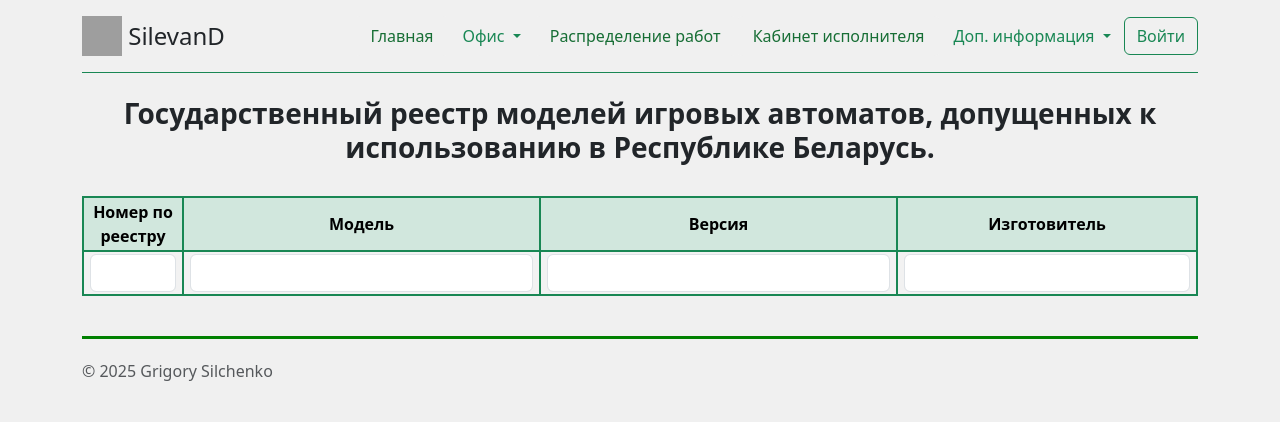
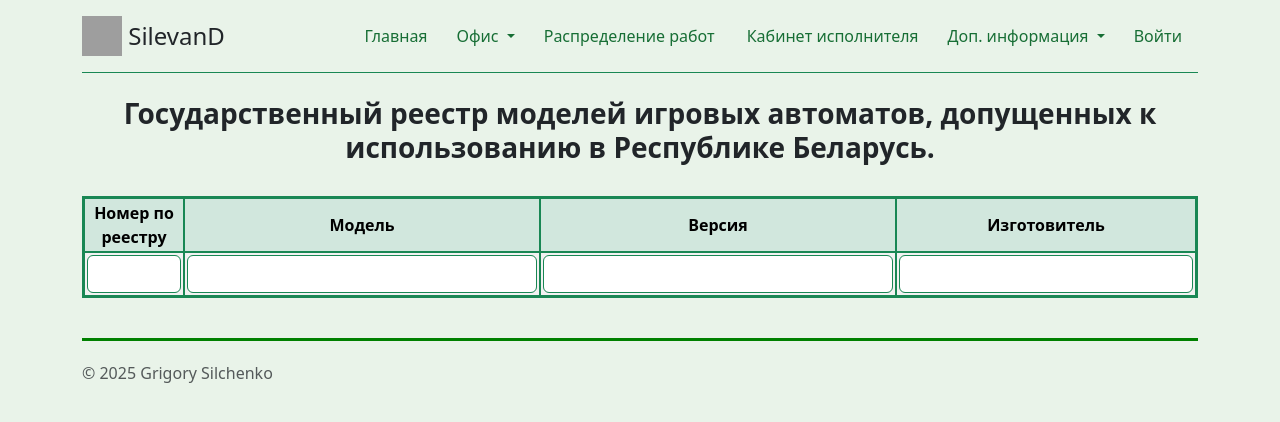
Before and after one commit to GrigorySilchenko/SilevanD, a Django app: template SilEvAnd/act_creation/templates/registry.html in a window 1280 px wide. Shown: the top 422 px of the page. Run offline with Django 3.2, Linux system fonts and the light colour scheme; the template is opened without the code that fills it, so the values that code supplies are empty; some libraries are stand-ins or nearby versions; grey boxes are pictures that could not be loaded.

Commit message:
79. Create silevand_style.css and change almost all .html in project

```diff
--- a/SilEvAnd/act_creation/templates/registry.html
+++ b/SilEvAnd/act_creation/templates/registry.html
@@ -1,11 +1,5 @@
 {% extends "base.html" %}
 {% block page_content %}
-<style>
-    .search-form .form-control:focus {
-        border-color: #198754;
-        box-shadow: 0 0 0 0.2rem rgba(25, 135, 84, 0.25);
-    }
-</style>
 
 <div class="container">
 <br>
--- a/SilEvAnd/act_creation/templates/registry_modify.html
+++ b/SilEvAnd/act_creation/templates/registry_modify.html
@@ -1,11 +1,5 @@
 {% extends "base.html" %}
 {% block page_content %}
-<style>
-    .search-form .form-control:focus {
-        border-color: #198754;
-        box-shadow: 0 0 0 0.2rem rgba(25, 135, 84, 0.25);
-    }
-</style>
 
 <div class="container">
 <br>
--- a/SilEvAnd/application/templates/declarant.html
+++ b/SilEvAnd/application/templates/declarant.html
@@ -1,6 +1,6 @@
 {% extends "base.html" %}
+{% block body_class %}body-declarant{% endblock %}
 {% block page_content %}
-
 
 <div class="container">
         <div class="d-flex justify-content-center py-3 mb-4 border-bottom border-success">
--- a/SilEvAnd/application/templates/declarant_change.html
+++ b/SilEvAnd/application/templates/declarant_change.html
@@ -1,4 +1,5 @@
 {% extends "base.html" %}
+{% block body_class %}body-declarant{% endblock %}
 {% block page_content %}
 
 
--- a/SilEvAnd/application/templates/home.html
+++ b/SilEvAnd/application/templates/home.html
@@ -1,4 +1,5 @@
 {% extends "base.html" %}
+{% load static %}
 {% block page_content %}
 
 <div class="text-center">
--- a/SilEvAnd/distribution/templates/distribution_change.html
+++ b/SilEvAnd/distribution/templates/distribution_change.html
@@ -1,4 +1,5 @@
 {% extends "base.html" %}
+{% block body_class %}body-distribution{% endblock %}
 {% block page_content %}
 
 <br>
@@ -58,7 +59,7 @@
                 <a class="text text-danger">Пусто</a>
               {% endif %}
           </td>
-          <td class="text-start ps-4">{{ distribution.application.declarant }}</td>
+          <td class="text-start ps-1">{{ distribution.application.declarant }}</td>
           <td>{{ distribution.short_slot_name }}</td>
           <td>{{ distribution.application.num_of_mach }}</td>
           <td>{{ distribution.application.place }}</td>
--- /dev/null
+++ b/SilEvAnd/static/css/silevand_style.css
@@ -0,0 +1,136 @@
+/*стили из base.html */
+h1, h3, h5 {
+    text-align: center;
+}
+.nav-link {
+    color: #176e35;
+    }
+.nav-link:hover {
+    background-color: #176e35;
+    color: #fff;
+    }
+footer .nav-link:hover {
+    background-color: #C0C0C0;
+    color: #fff;
+}
+.table-bordered,
+.table-bordered th,
+.table-bordered td {
+    border: 1px solid #198754;
+}
+.dropdown-toggle:hover,
+.dropdown-toggle:focus,
+.dropdown-toggle:active {
+    background-color: #176e35;
+    color: #fff;
+}
+.dropdown-item:hover,
+.dropdown-item:focus,
+.dropdown-item:active {
+    background-color: #176e35;
+    color: #fff;
+}
+.table { border-collapse: separate; border-spacing: 0; }
+.table td, .table th {
+    padding-top: 2px;
+    padding-bottom: 2px;
+    padding-left: 2px;
+    padding-right: 2px;
+}
+table.custom-table {
+    --bs-table-hover-bg: #b6effa;
+}
+.text-header {
+    color:#176e35;
+}
+/* стили для полей ввода */
+textarea, input, select {
+    border-radius: 6px;
+    border: 1px solid;
+    border-color: #198754;
+}
+textarea:focus, input:focus, select:focus {
+    outline: none;
+    border-radius: 6px;
+    border: 2px solid;
+    border-color: #198754;
+    box-shadow: 0 0 0 0.2rem rgba(25, 135, 84, 0.25);
+}
+/* цвета фона */
+body {
+    background-color: color-mix(in srgb, #228b22, white 90%);
+}
+.body-declarant {
+    background-color: color-mix(in srgb, #A9CCE3, white 70%);
+}
+.body-application {
+    background-color: color-mix(in srgb, #FFB6C1, white 90%);
+}
+.body-application_test {
+    background-color: color-mix(in srgb, #f5f558, white 80%);
+}
+.body-distribution {
+    background-color: color-mix(in srgb, #D7BDE2, white 70%);
+}
+.body-act_creation {
+    background-color: color-mix(in srgb, #E67E22, white 90%);
+}
+.body-slot_machine_data {
+    background-color: color-mix(in srgb, #FFB27F, white 80%);
+}
+/* стили к автоподбору */
+.select2-container--default .select2-selection,
+.select2-container--default .select2-search--dropdown .select2-search__field {
+    border-color: #176e35 !important;
+}
+.select2-container--default .select2-results__option--highlighted[aria-selected] {
+    background-color: #176e35 !important;
+}
+select:-internal-list-box option:checked {
+    background-color: #176e35 !important;
+}
+/* стиль к чекбоксу в "Сетевом графике" */
+.form-check-input:focus {
+    border-color: #198754;
+    box-shadow: 0 0 0 0.2rem rgba(25, 135, 84, 0.25);
+}
+.checkbox-success {
+accent-color: #198754 !important; /* Принудительно задаем цвет */
+}
+.checkbox-success:checked {
+    background-color: #198754;
+    border-color: #198754;
+}
+/* стиль к полям формы поиска */
+.search-form .form-control {
+    border-color: #198754;
+}
+.search-form .form-control:focus {
+    border-color: #198754;
+    box-shadow: 0 0 0 0.2rem rgba(25, 135, 84, 0.25);
+}
+.form-select:focus {
+    border-color: #198754;
+    box-shadow: 0 0 0 0.2rem rgba(25, 135, 84, 0.25);
+}
+/* стиль к полям формы поиска для s_m_data_input */
+.form-control {
+    border-color: #198754;
+}
+.form-control:focus {
+    border-color: #198754;
+    box-shadow: 0 0 0 0.2rem rgba(25, 135, 84, 0.25);
+}
+/* стиль к полю средства контроля формсета для s_m_data_input */
+.auto-resize-textarea {
+    overflow-y: hidden;
+}
+.spacing {
+    margin-bottom: 10px
+}
+/* красное поле при аннулированной заявке в Сетевом графике network_graph */
+tr.table-danger {
+    --bs-table-bg: #f24141;
+    --bs-table-striped-bg: #f24141;
+    --bs-table-hover-bg: #ff3636;
+}
--- a/SilEvAnd/templates/base.html
+++ b/SilEvAnd/templates/base.html
@@ -9,39 +9,10 @@
     <link rel="icon" href="/static/icons/favicon_oak.ico">
     <link rel="stylesheet" href="/static/admin/css/vendor/select2/select2.min.css">
     <link rel="stylesheet" href="/static/autocomplete_light/select2.css">
-    <style type="text/css">
-        h1, h3, h5 { text-align: center; }
-        .nav-link { background-color: #f0f0f0; color: #176e35; }
-        .nav-link:hover { background-color: #176e35; color: #fff; }
-        footer .nav-link:hover { background-color: #C0C0C0; color: #fff !important; }
-        .table-bordered, .table-bordered th, .table-bordered td { border: 1px solid #198754 !important; }
-        .dropdown .dropdown-toggle:hover,
-        .dropdown .dropdown-toggle:focus,
-        .dropdown .dropdown-toggle:active {
-            background-color: #176e35;
-            color: #fff !important;
-        }
-        .dropdown-menu .dropdown-item:hover,
-        .dropdown-menu .dropdown-item:focus,
-        .dropdown-menu .dropdown-item:active {
-            background-color: #176e35;
-            color: #fff !important;
-        }
-        .search-form .form-control:focus {
-            border-color: #198754;
-            box-shadow: 0 0 0 0.2rem rgba(25, 135, 84, 0.25);
-        }
-        .table { border-collapse: separate; border-spacing: 0; }
-        .table td, .table th {
-            padding-top: 2px;
-            padding-bottom: 2px;
-            padding-left: 6px;
-            padding-right: 6px;
-        }
-        table.custom-table { --bs-table-hover-bg: #b6effa; }
-    </style>
+    <link rel="stylesheet" href="/static/css/silevand_style.css">
+
 </head>
-<body style="background-color: #f0f0f0;">
+<body class="{% block body_class %}{% endblock %}">
     <div class="container">
         <header class="d-flex flex-wrap justify-content-center align-items-center py-3 border-bottom border-success">
             <a href="/" class="d-flex align-items-center mb-3 mb-md-0 me-md-auto text-dark text-decoration-none">
@@ -52,13 +23,13 @@
                 <li class="nav-item"><a href="/" class="nav-link" aria-current="page">Главная</a></li>
             </ul>
             <div class="dropdown">
-                <button class="btn text-success dropdown-toggle" type="button" data-bs-toggle="dropdown" aria-expanded="false">
+                <button class="btn text-header dropdown-toggle" type="button" data-bs-toggle="dropdown" aria-expanded="false">
                     Офис
                 </button>
                 <ul class="dropdown-menu">
-                    <li><a class="text-success dropdown-item" href="/application/">Регистрация заявки на ТО</a></li>
-                    <li><a class="text-success dropdown-item" href="/application_test/">Регистрация заявки на испытания</a></li>
-                    <li><a class="text-success dropdown-item" href="/network_graph/">Сетевой график</a></li>
+                    <li><a class="text-header dropdown-item" href="/application/">Регистрация заявки на ТО</a></li>
+                    <li><a class="text-header dropdown-item" href="/application_test/">Регистрация заявки на испытания</a></li>
+                    <li><a class="text-header dropdown-item" href="/network_graph/">Сетевой график</a></li>
                 </ul>
             </div>
             <ul class="nav nav-pills">
@@ -66,14 +37,14 @@
                 <li class="nav-item"><a href="/act_creation/" class="nav-link">Кабинет исполнителя</a></li>
             </ul>
             <div class="dropdown">
-                <button class="btn text-success dropdown-toggle" type="button" data-bs-toggle="dropdown" aria-expanded="false">
+                <button class="btn text-header dropdown-toggle" type="button" data-bs-toggle="dropdown" aria-expanded="false">
                     Доп. информация
                 </button>
                 <ul class="dropdown-menu">
-                    <li><a class="text-success dropdown-item" href="/declarant/">Журнал заявителей</a></li>
-                    <li><a class="text-success dropdown-item" href="/act_creation/registry/">Реестр ИА</a></li>
-                    <li><a class="text-success dropdown-item" href="/act_creation/registry_modify/">Реестр для работы</a></li>
-                    <li><a class="text-success dropdown-item" href="/act_creation/slot_machine_data/">Журнал актов ТО</a></li>
+                    <li><a class="text-header dropdown-item" href="/declarant/">Журнал заявителей</a></li>
+                    <li><a class="text-header dropdown-item" href="/act_creation/registry/">Реестр ИА</a></li>
+                    <li><a class="text-header dropdown-item" href="/act_creation/registry_modify/">Реестр для работы</a></li>
+                    <li><a class="text-header dropdown-item" href="/act_creation/slot_machine_data/">Журнал актов ТО</a></li>
                 </ul>
             </div>
             <div class="d-flex align-items-center">
@@ -86,13 +57,15 @@
                 <li>
                   <form method="post" action="{% url 'logout' %}">
                     {% csrf_token %}
-                    <button type="submit" class="dropdown-item">Выйти</button>
+                    <button type="submit" class="text-success dropdown-item">Выйти</button>
                   </form>
                 </li>
               </ul>
             </div>
           {% else %}
-            <a class="btn btn-outline-success" href="{% url 'login' %}">Войти</a>
+            <ul class="nav nav-pills">
+                <li class="nav-item"><a href="{% url 'login' %}" class="nav-link">Войти</a></li>
+            </ul>
           {% endif %}
         </div>
         </header>
```
Also changed, not shown: SilEvAnd/act_creation/templates/act_creation.html (+1 -6 lines), SilEvAnd/act_creation/templates/docx_create.html (+1 -7 lines), SilEvAnd/act_creation/templates/s_m_data_input.html (+1 -31 lines), SilEvAnd/act_creation/templates/slot_machine_data.html (+1 -6 lines), SilEvAnd/act_creation/templates/slot_machine_data_change.html (+1 -12 lines), SilEvAnd/application/templates/application.html (+2 -16 lines), SilEvAnd/application/templates/application_change.html (+2 -8 lines), SilEvAnd/application/templates/application_test.html (+2 -15 lines), SilEvAnd/application/templates/application_test_change.html (+2 -7 lines), SilEvAnd/application/templates/network_graph.html (+2 -28 lines), SilEvAnd/distribution/templates/application_distribution.html (+2 -8 lines), SilEvAnd/distribution/templates/distribution.html (+4 -7 lines). Lines whose indentation alone changed are shown as unchanged.
